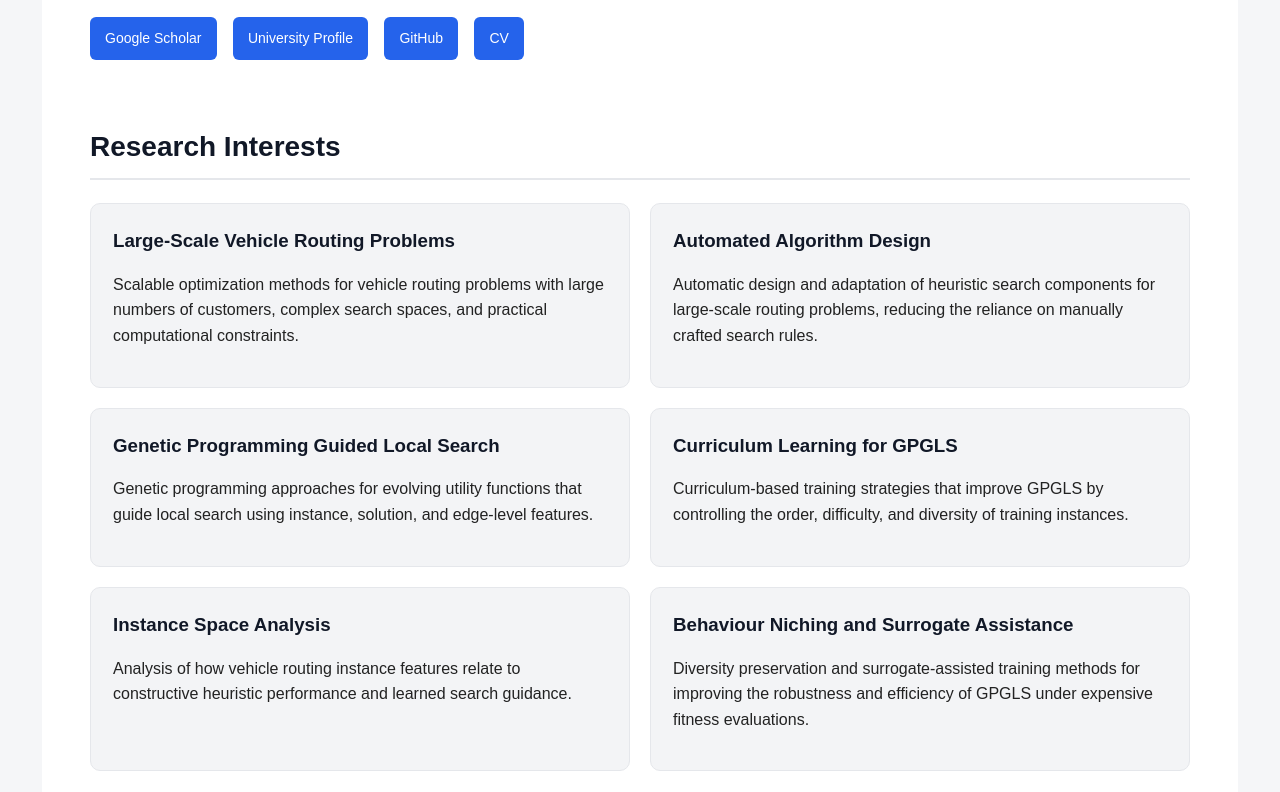
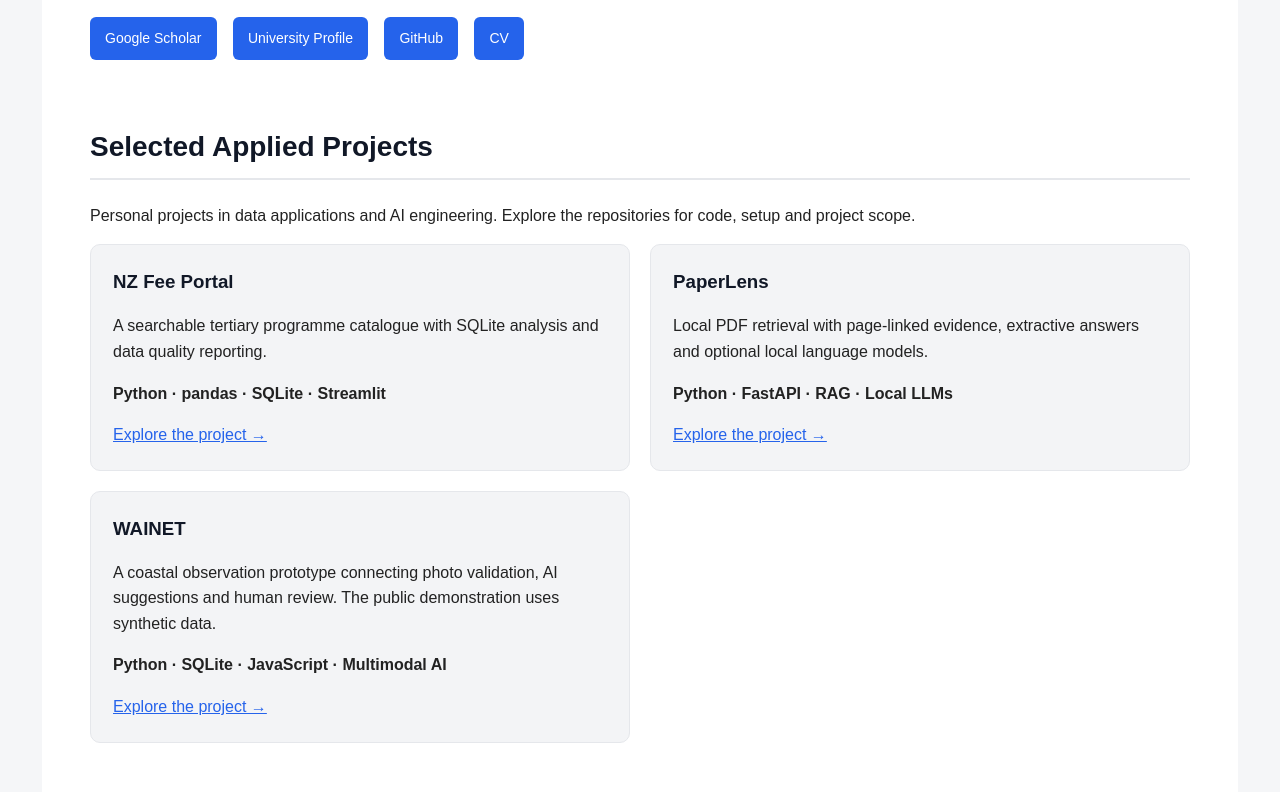
Before and after one commit to Itissn/itissn.github.io, a plain HTML site: page index.html in a window 1280 px wide. Shown: the part 560-1352 px from the top of the page. Drawn offline with Linux system fonts and the light colour scheme.

Commit message:
Connect applied projects to evidence from the portfolio homepage

```diff
--- a/index.html
+++ b/index.html
@@ -2,7 +2,8 @@
 <html lang="en">
 <head>
   <meta charset="UTF-8">
-  <title>Saining Liu | Academic Homepage</title>
+  <meta name="viewport" content="width=device-width, initial-scale=1">
+  <title>Saining Liu | Research and Projects</title>
   <link rel="stylesheet" href="style.css">
 </head>
 
@@ -51,6 +52,16 @@
     </div>
   </div>
 </section>
+
+    <section id="applied-projects">
+      <h2>Selected Applied Projects</h2>
+      <p>Personal projects in data applications and AI engineering. Explore the repositories for code, setup and project scope.</p>
+      <div class="card-grid">
+        <div class="card"><h3>NZ Fee Portal</h3><p>A searchable tertiary programme catalogue with SQLite analysis and data quality reporting.</p><p><strong>Python · pandas · SQLite · Streamlit</strong></p><a href="https://github.com/Itissn/nz-fee-portal">Explore the project →</a></div>
+        <div class="card"><h3>PaperLens</h3><p>Local PDF retrieval with page-linked evidence, extractive answers and optional local language models.</p><p><strong>Python · FastAPI · RAG · Local LLMs</strong></p><a href="https://github.com/Itissn/-PaperLens">Explore the project →</a></div>
+        <div class="card"><h3>WAINET</h3><p>A coastal observation prototype connecting photo validation, AI suggestions and human review. The public demonstration uses synthetic data.</p><p><strong>Python · SQLite · JavaScript · Multimodal AI</strong></p><a href="https://github.com/Itissn/WAINET">Explore the project →</a></div>
+      </div>
+    </section>
 
     <section>
   <h2>Research Interests</h2>
@@ -192,7 +203,7 @@
 
       <div class="timeline-item">
         <h3>Tutor / Marker / Lab Support</h3>
-        <p><strong>Victoria University of Wellington</strong>, 2024 – Present</p>
+        <p><strong>Victoria University of Wellington</strong>, Mar 2024 – Oct 2026</p>
         <p>
           Supported teaching and assessment activities, including tutorials, lab sessions,
           marking, and exam-related duties for computer science courses.
```
Also changed, not shown: experience.html (+1 -1 lines), research.html (+2 -2 lines), assets/portfolio-preview.png (added), 1 other file.
